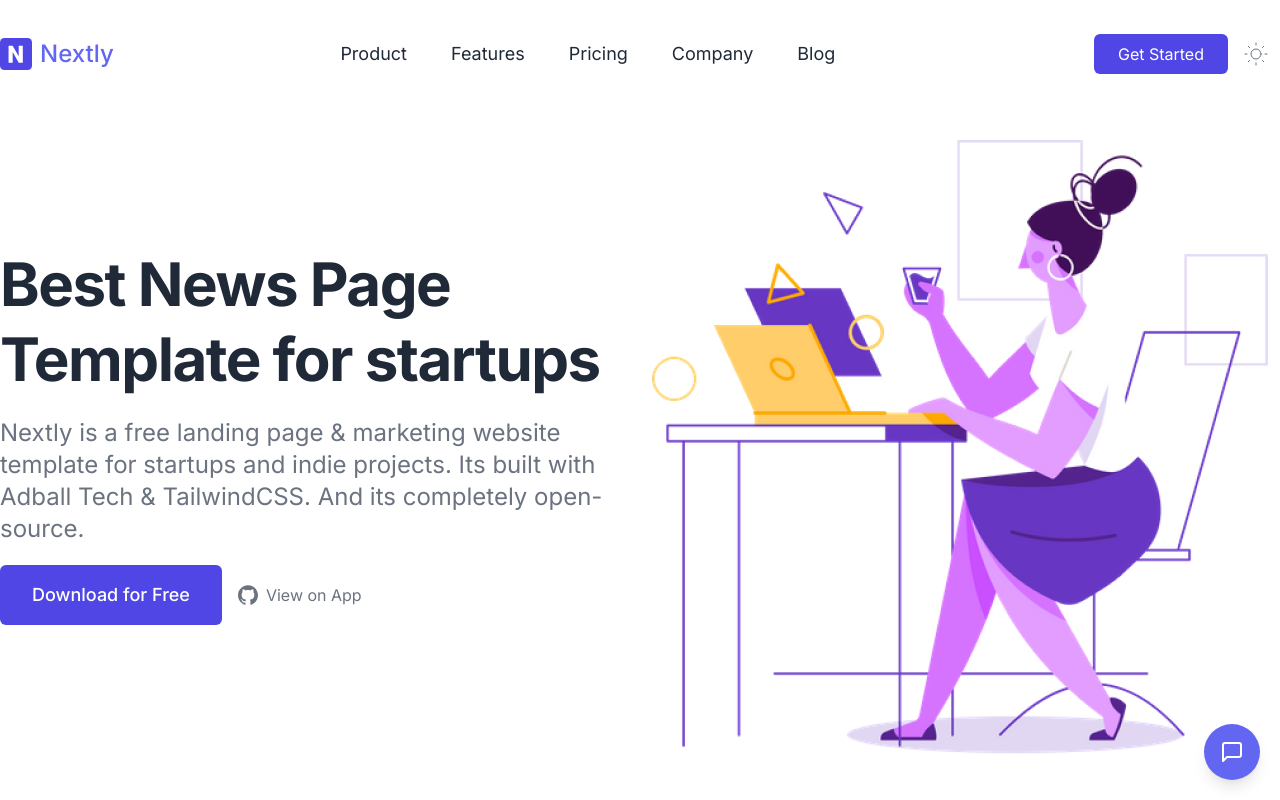
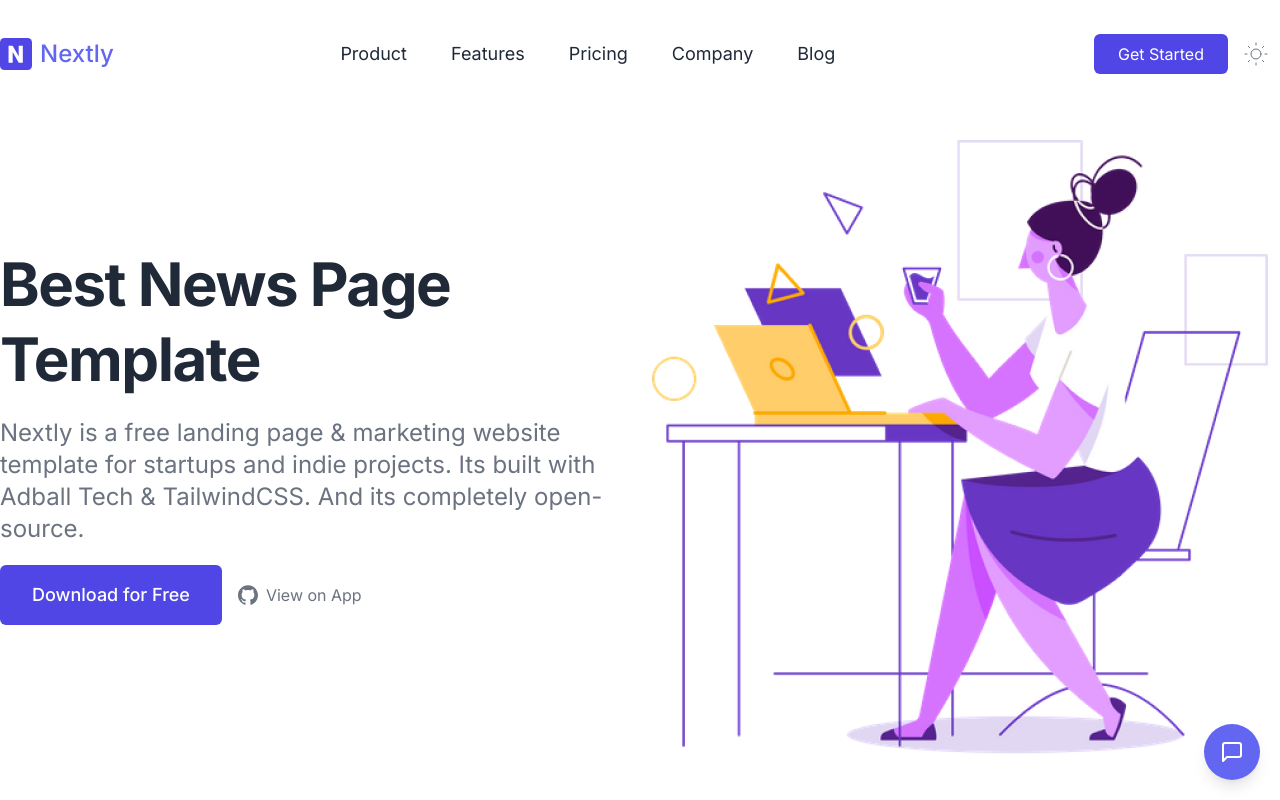
Before and after one commit to Maliek2/nextly-web, a Next.js app: page / in a window 1280 px wide. Shown: the top 800 px of the page. Built offline with nearby package versions, Linux system fonts and the light colour scheme.

Commit message:
Update hero.js

```diff
--- a/components/hero.js
+++ b/components/hero.js
@@ -9,7 +9,7 @@
         <div className="flex items-center w-full lg:w-1/2">
           <div className="max-w-2xl mb-8">
             <h1 className="text-4xl font-bold leading-snug tracking-tight text-gray-800 lg:text-4xl lg:leading-tight xl:text-6xl xl:leading-tight dark:text-white">
-              Best News Page Template for startups
+              Best News Page Template
             </h1>
             <p className="py-5 text-xl leading-normal text-gray-500 lg:text-xl xl:text-2xl dark:text-gray-300">
               Nextly is a free landing page & marketing website
@@ -19,7 +19,7 @@
 
             <div className="flex flex-col items-start space-y-3 sm:space-x-4 sm:space-y-0 sm:items-center sm:flex-row">
               <a
-                href="https://www.adball.online/amp/templates/nextly"
+                href="https://www.adball.online/amp/"
                 target="_blank"
                 rel="noopener"
                 className="px-8 py-4 text-lg font-medium text-center text-white bg-indigo-600 rounded-md ">
```
